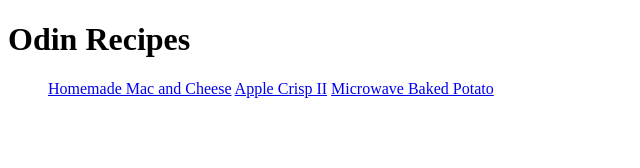
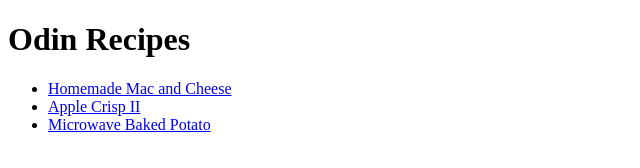
Before and after one commit to jacobbeacom/odin-recipes, a plain HTML site: page index.html in a window 1280 px wide. Shown: the whole page, without its empty margins (0-640 px from the left). Drawn offline with Linux system fonts and the light colour scheme.

Commit message:
added li elements to the uo list containing recipe pages on index.html in order to properly display the pages as a list when viewing the index.html page on github.

```diff
--- a/index.html
+++ b/index.html
@@ -9,9 +9,9 @@
 <body>
     <h1>Odin Recipes</h1>
       <ul>
-        <a href="recipes/homemademacandcheese.html">Homemade Mac and Cheese</a>
-        <a href="recipes/applecrisp2.html">Apple Crisp II</a>
-        <a href="recipes/microwavebakedpotato.html">Microwave Baked Potato</a>
+       <li><a href="recipes/homemademacandcheese.html">Homemade Mac and Cheese</a></li>
+        <li><a href="recipes/applecrisp2.html">Apple Crisp II</a></li>
+        <li><a href="recipes/microwavebakedpotato.html">Microwave Baked Potato</a></li>
       </ul>
 </body>
 </html>
```
